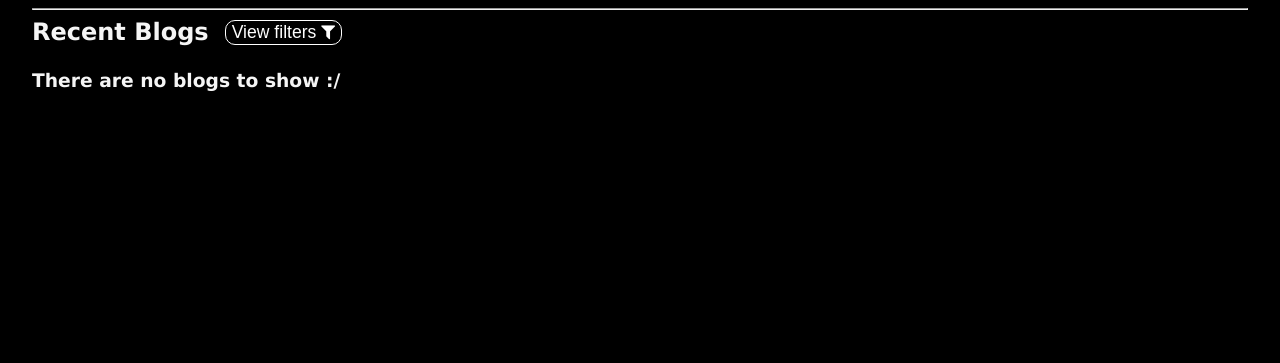
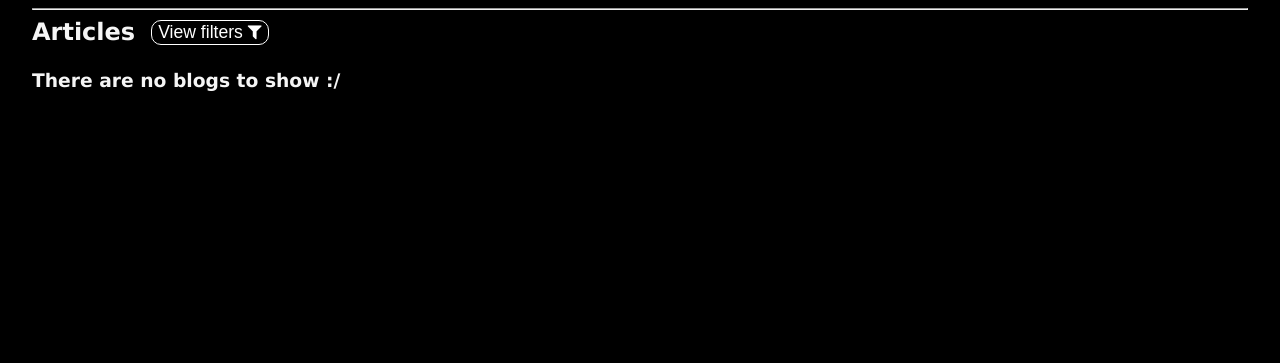
Before and after one commit to Bennm23/f5new, a Django app: page /blogs/ in a window 1280 px wide. Shown: the part 57-420 px from the top of the page. Run offline with Django 4.2, Linux system fonts and the light colour scheme; data that the repository does not hold is empty.

Commit message:
blog title update

```diff
--- a/project/f5blogs/templates/f5blogs/blogs_home.html
+++ b/project/f5blogs/templates/f5blogs/blogs_home.html
@@ -13,7 +13,7 @@ Articles
 <hr>
 <div class="section">
     <div class="section_header">
-        <h2>Recent Blogs</h2>
+        <h2>Articles</h2>
         <button class="filter" onclick="toggleSearchForm()">View filters <i class="fa fa-filter"></i></button>
     </div>
 
```
